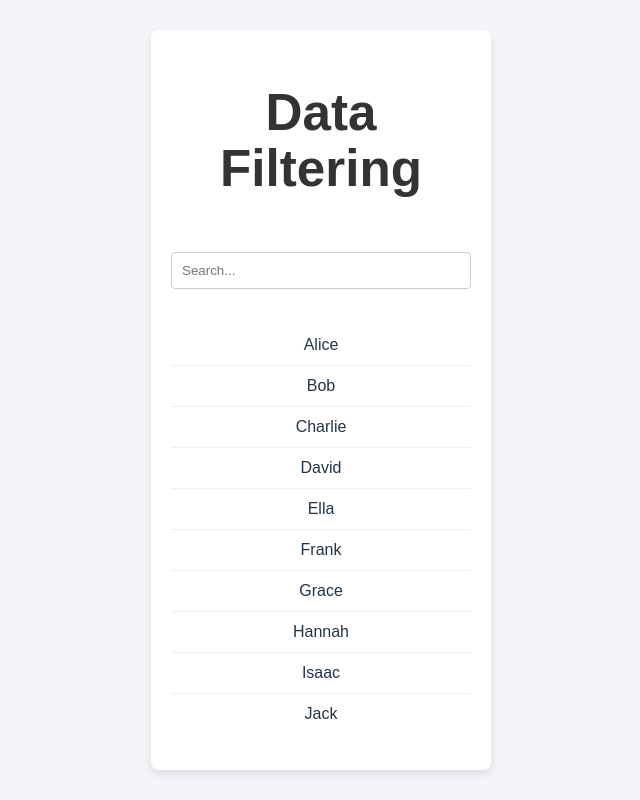
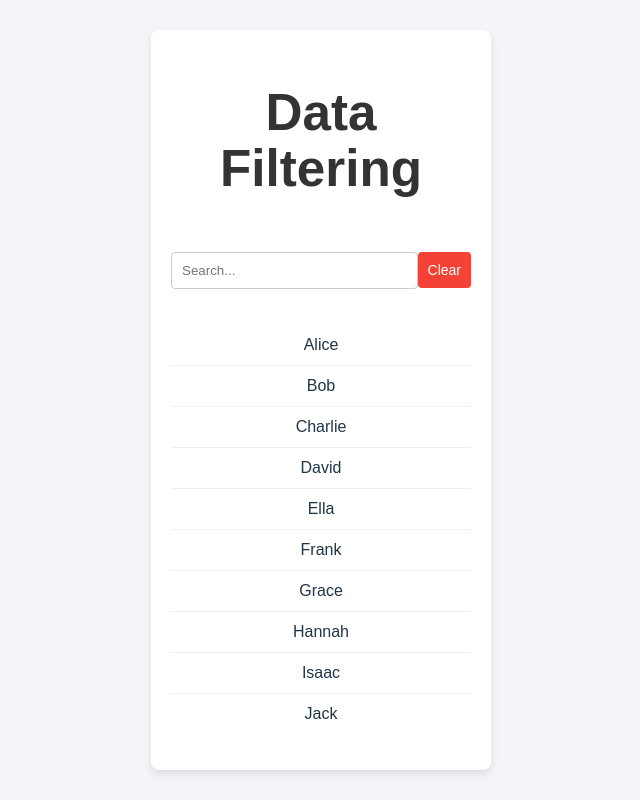
Before and after one commit to Nurbek2023/React-filtering, a React (Vite) app in the folder vite-project/: page / in a window 1280 px wide. Shown: the whole page, without its empty margins (319-959 px from the left). Built offline with nearby package versions, Linux system fonts and the light colour scheme.

Commit message:
Step 11: Add clear button to reset search input

```diff
--- a/vite-project/src/App.css
+++ b/vite-project/src/App.css
@@ -17,6 +17,28 @@ body {
   box-shadow: 0 4px 8px rgba(0, 0, 0, 0.1);
   width: 300px;
 }
+
+/* src/App.css */
+.search-container {
+  display: flex;
+  justify-content: space-between;
+  align-items: center;
+}
+
+.clear-btn {
+  padding: 10px;
+  background-color: #f44336;
+  color: white;
+  border: none;
+  border-radius: 4px;
+  cursor: pointer;
+  font-size: 14px;
+}
+
+.clear-btn:hover {
+  background-color: #d32f2f;
+}
+
 
 h1 {
   color: #333;
--- a/vite-project/src/App.jsx
+++ b/vite-project/src/App.jsx
@@ -25,15 +25,25 @@ function App() {
     );
   }, [searchInput, dataList]);
 
+  // Function to clear the search input
+  const clearSearch = () => {
+    setSearchInput('');
+  };
+
   return (
     <div className="container">
       <h1>Data Filtering</h1>
+      <div className="search-container">
         <input
           type="text"
           placeholder="Search..."
           value={searchInput}
           onChange={(e) => setSearchInput(e.target.value)}
         />
+        <button className="clear-btn" onClick={clearSearch}>
+          Clear
+        </button>
+      </div>
       <ul>
         {filteredData.map((item) => (
           <li key={item.id}>{item.name}</li>
```
Lines whose indentation alone changed are shown as unchanged.
